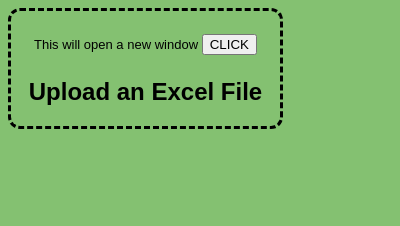
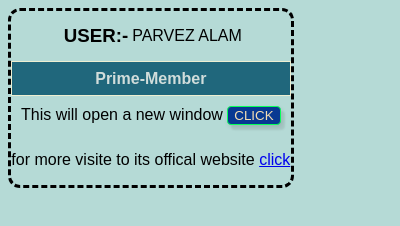
Before and after one commit to parvezpl/chromeExtention, a browser extension: page extoin/popup.html in a window 400 px wide. Drawn offline with Linux system fonts and the light colour scheme.

```diff
--- a/extoin/popup.html
+++ b/extoin/popup.html
@@ -5,12 +5,25 @@
     <meta name="viewport" content="width=device-width, initial-scale=1.0">
     <title>Excel Viewer</title>
     <link rel="stylesheet" href="styles.css">
+
 </head>
 <body id="body">
-    <div class="btn" >This will open a new window <button id="btn">CLICK</button> </div>
-    <h2>Upload an Excel File</h2>
+    <div class="user">
+        <h3>USER:-</h3>
+        <p>PARVEZ ALAM</p>
+    </div>
+    <div class="userType">Prime-Member</div>
+    <div class="btn_box">
+        <label for="btn" >This will open a new window </label>
+        <button id="btn">CLICK</button>
+    </div>
+    <div>
+
+        <p>for more visite to its offical website <a  id="openLinkBtn" href="#" >click</a> </p>
+    </div>
     <!-- <script src="xlsx.full.min.js"></script> -->
     <script type="module"  src="popup.js"></script>
     <!-- <script type="module" src="excelmanager.js"></script> -->
+
 </body>
 </html>
--- a/extoin/popup.js
+++ b/extoin/popup.js
@@ -6,3 +6,7 @@
     console.log("exucute excelmanager")
   });
 });
+
+document.getElementById("openLinkBtn").addEventListener("click", function() {
+  chrome.tabs.create({ url: "https://www.heliusdev.in/" });
+});
--- a/extoin/styles.css
+++ b/extoin/styles.css
@@ -3,7 +3,7 @@
     text-align: center;
     width: max-content;
     border: dashed;
-    background: #84c171;
+    background: #b5dad6;
     border-radius: 12px;
 }
 
@@ -23,9 +23,45 @@
     padding: 5px;
 }
 
-.btn {
-    font-size: 13px;
-    margin: 21px;
+.btn  {
+    font-size: 18px;
+    margin: 2px;
     padding: 2px;
     /* background: #8d9ef9; */
+    border-radius: 5px;
 }
+
+button {
+    background-color: rgb(8, 57, 146);
+    color: wheat;
+    border: 1px rgb(8, 255, 90) solid;
+    border-radius: 4px;
+    box-shadow: 1px 2px 4px rgba(48, 32, 32, 0.1), 4px 5px 2px rgba(15, 5, 5, 0.08);
+
+}
+
+.btn_box {
+    padding: 10px;
+}
+
+h3{
+    margin: 4px;
+    padding: 0;
+}
+
+.user {
+    display: inline-flex;
+    align-items: center;
+}
+
+.userType {
+    display: flex;
+    justify-content: center;
+    background-color: rgb(32, 103, 124);
+    height: 25px;
+    color: rgb(209, 221, 219);
+    padding: 4px;
+    align-items: center;
+    border: 1px rgb(236, 238, 209) solid;
+    font-weight: 800;
+}
--- a/extoin/styles1.css
+++ b/extoin/styles1.css
@@ -1,19 +1,39 @@
-
 body {
-    background: #bbcbb8;
-
+    background: #2f3030;
+    color: rgb(214, 219, 219);
 }
 
 h2 {
     margin: 3px;
 }
 
-.inputbox{
+.inputbox {
     display: flex;
-    flex-direction: column;
-    justify-content: center;
+    flex-direction: row;
+    justify-content: space-between;
     align-items: center;
-    padding: 3px;
-    background: #535353;
+    padding: 9px;
+    background: #132430;
     border-radius: 2px;
+    border: 1px rgb(45, 90, 53) solid;
+
+
 }
+
+.inputbox :nth-child(1) {
+    gap: 27px;
+    display: flex;
+
+}
+
+#fileInput {
+    display: flex;
+    gap: 1px;
+    font-size: large;
+}
+
+.windowslist {
+    display: grid;
+    grid-template-columns: repeat(3, minmax(100px, 1fr));
+    grid-template-rows: repeat(3, auto);
+}
```
Also changed, not shown: extoin/background.js (+30 -5 lines), extoin/content.js (+35 -14 lines), extoin/excelmanager.js (+12 -3 lines), extoin/newpopup.html (+9 -2 lines), extoin/package.json (added, +15 -0 lines), extoin/manifest.json, 1 other file.
